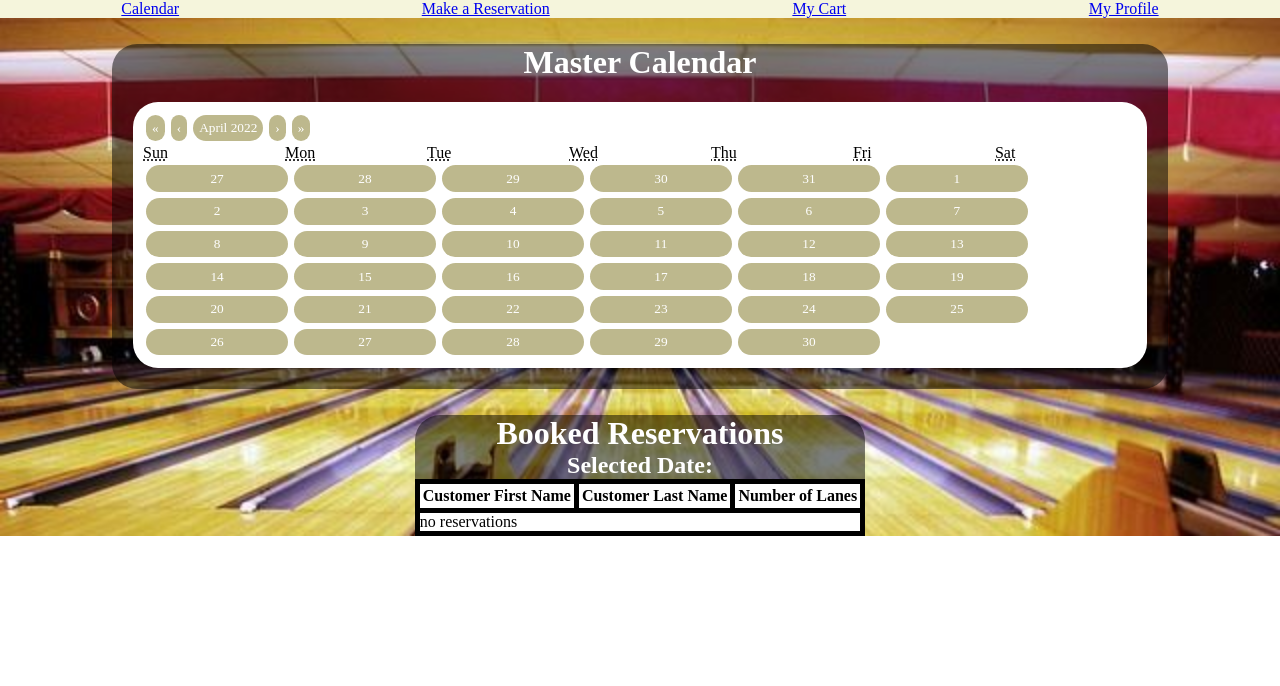
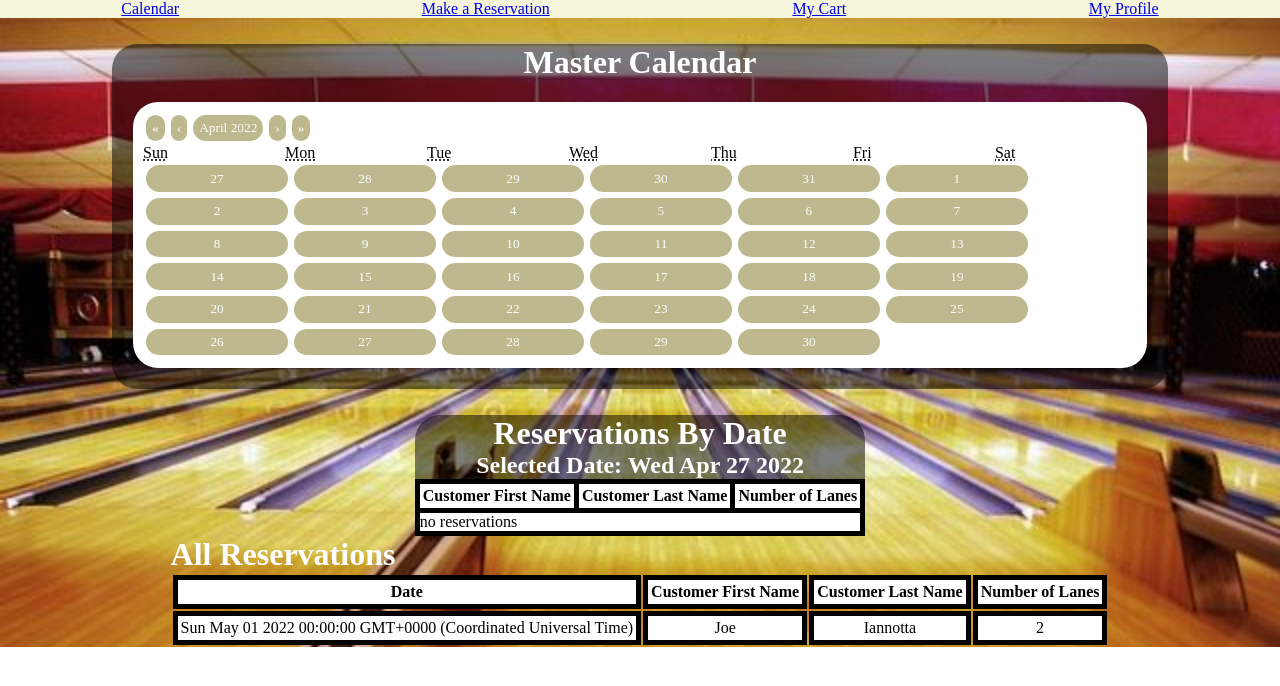
Before and after one commit to cessiumbrain/arsenal-app-1.0, a React (Create React App) app: page / in a window 1280 px wide. Shown: the top 686 px of the page. Built offline with nearby package versions, Linux system fonts and the light colour scheme; a web font is replaced by a local one.

Commit message:
final commit before deploy

```diff
--- a/src/App.js
+++ b/src/App.js
@@ -19,20 +19,15 @@ class App extends Component {
       reservations: [...RESERVATIONS],
       //--------------------------------------->
       currentUser: {
-        // cart:{
-        //   firstName: 'Joe',
-        //   lastName: 'Iannotta',
-        //   date: new Date(),
-        //   numLanes: 2
-        // },
-        username: 'myUsername',
-        password: 'password',
-        userId: 1,
-        cart: null,
-        admin: true,
-        firstName: 'Joe',
-        lastName: 'Iannotta',
-        confirmationPage: false
+
+        // username: 'myUsername',
+        // password: 'password',
+        // userId: 1,
+        // cart: null,
+        // admin: true,
+        // firstName: 'Joe',
+        // lastName: 'Iannotta',
+        // confirmationPage: false
       },
       errors:{
         loginError: null,
@@ -41,11 +36,6 @@ class App extends Component {
       },
       //Reservation Form--------------------------->
       reservationForm:{
-        selectedDate: null,
-        customerFirstName: null,
-        customerLastName: null,
-        numLanes: null,
-
         errors:{
           numLanes: null,
           customerFirstName: null,
@@ -147,7 +137,7 @@ class App extends Component {
         ...this.state.reservationForm,
         customerFirstName: e.target.value
       }
-    }, ()=>{console.log(this.state.reservationForm.customerFirstName)})
+    })
   }
   if(e.target.id==='customer-last-name'){
     this.setState({
@@ -161,7 +151,7 @@ class App extends Component {
     this.setState({
         reservationForm:{
           ...this.state.reservationForm,
-          resFormNumLanes: e.target.value
+          numLanes: e.target.value
         }
 
     }, ()=>{console.log(this.state.reservationForm)})
@@ -173,7 +163,7 @@ class App extends Component {
       ...this.state.reservationForm,
       selectedDate: e
     }
-  }, ()=>{console.log(this.state.reservationForm.resFormSelectedDate)})
+  })
   }
   validateReservation=(navigateFunction)=>{
 
@@ -193,6 +183,8 @@ class App extends Component {
   //run if checks and set errorObj values accordingly
   if(!this.state.reservationForm.selectedDate){
     errorObj.selectedDate = 'please select a date ';
+  } else {
+    errorObj.selectedDate =null
   }
    if(!this.state.reservationForm.customerFirstName){
     errorObj.firstName = 'no first name'
@@ -208,7 +200,6 @@ class App extends Component {
      errorObj.numLanes = "please enter a number of lanes"
    }
 
-
    this.setState({
     reservationForm: {
       ...this.state.reservationForm,
@@ -217,8 +208,17 @@ class App extends Component {
       }
     }
    }, ()=>{
-     if(!errorObj.firstName){
-       navigateFunction()
+     console.log(Object.values(errorObj).every(item=>item===null))
+     if(Object.values(errorObj).every(item=>item===null)){
+       this.setState({
+         currentUser: {
+           ...this.state.currentUser,
+           cart:{
+             ...this.state.reservationForm
+           }
+         }
+       }, ()=>{navigateFunction()})
+
      }
    })
   }
--- a/src/CartComponent.js
+++ b/src/CartComponent.js
@@ -7,6 +7,7 @@ import Confirmation from './ConfirmationComponent'
 const Cart = (props) =>{
 
     const currentUser = useContext(AuthContext)
+    console.log(currentUser.cart)
     const navigate = useNavigate()
     const [nonrefundableCheck, setNonrefundable] = useState(false);
     const [numberOfPeopleCheck, setNumberOfPeople] = useState(false);
@@ -38,7 +39,7 @@ const Cart = (props) =>{
             </div>
             <div id="cart-info">
                 <h1>Cart</h1>
-            <p>Date: {currentUser.cart.date.toString()}</p>
+            <p>Date: {currentUser.cart.selectedDate.toString()}</p>
             <p>First Name: {currentUser.cart.firstName}</p>
             <p>Last Name: {currentUser.cart.lastName}</p>
             <p>Number of Lanes: {currentUser.cart.numLanes}</p>
--- a/src/MasterCalendarComponent.js
+++ b/src/MasterCalendarComponent.js
@@ -2,15 +2,30 @@ import {Calendar} from 'react-calendar';
 import { useState } from 'react';
 
 const MasterCalendar = (props) =>{
-    const [selectedDate, setDate] = useState()
+    const [selectedDate, setDate] = useState(new Date())
     //figure out if other selectedDate matches any in reservations
     let matchingReservationsArr = []
     props.reservations.map(res=>{
-        if (res.date.getTime() === selectedDate?.getTime()){
+        if (res.selectedDate.getTime() === selectedDate?.getTime()){
             matchingReservationsArr.push(res)
         }
     })
 
+    const AllReservations =()=>{
+        const TableContents = props.reservations.map(res=>{
+            return(
+                <tr>
+                    <td>{res.selectedDate.toString()}</td>
+                    <td>{res.customerFirstName}</td>
+                    <td>{res.customerLastName}</td>
+                    <td>{res.numLanes}</td>
+                </tr>
+
+                )
+        })
+
+        return TableContents
+    }
     const MatchingReservations = (props) =>{
         return(
             matchingReservationsArr.map(res=>{
@@ -37,11 +52,12 @@ const MasterCalendar = (props) =>{
             ></Calendar>
             </div>
             <div id="calendar-res-display">
-                <h1>Booked Reservations</h1>
+                <h1>Reservations By Date</h1>
                     <h2>Selected Date: {selectedDate ? selectedDate.toDateString() : ''}</h2>
             <table className="table-border">
                 <thead>
                     <tr>
+
                         <th>Customer First Name</th>
                         <th>Customer Last Name</th>
                         <th>Number of Lanes</th>
@@ -57,7 +73,26 @@ const MasterCalendar = (props) =>{
 
             </div>
 
+            <div>
+                <h1>All Reservations</h1>
+                <table>
+                <thead>
+                    <tr>
+                    <th>Date</th>
+                        <th>Customer First Name</th>
+                        <th>Customer Last Name</th>
+                        <th>Number of Lanes</th>
+                    </tr>
 
+                </thead>
+                <tbody>
+                    <AllReservations></AllReservations>
+                </tbody>
+
+                </table>
+
+
+            </div>
 
 
         </div>
--- a/src/RESERVATIONS.js
+++ b/src/RESERVATIONS.js
@@ -2,7 +2,7 @@ const RESERVATIONS = [
     {
         customerFirstName: 'Joe',
         customerLastName: 'Iannotta',
-        date: new Date('Sun May 1 2022 00:00:00'),
+        selectedDate: new Date('Sun May 1 2022 00:00:00'),
         numLanes: 2
     }
 ]
--- a/src/ReservationComponent.js
+++ b/src/ReservationComponent.js
@@ -41,7 +41,6 @@ const Reservation = (props)=>{
         }
     }
     //<-------------------------return statement---------------------->
-    console.log(props)
     return(
         <div id="reservation-component">
             <h1>Reservation</h1>
--- a/src/index.css
+++ b/src/index.css
@@ -132,6 +132,7 @@ outline: 2px solid black;
   border-radius: 25px;
   flex-direction: column;
   padding: 5px;
+  width: 90vw;
 
 }
 
@@ -235,5 +236,3 @@ margin: 0 auto
 td {
   text-align: center;
 }
-
-/*practicing git branching*/
```
Also changed, not shown: 1 other file (tests, documents, lock files or other folders).
